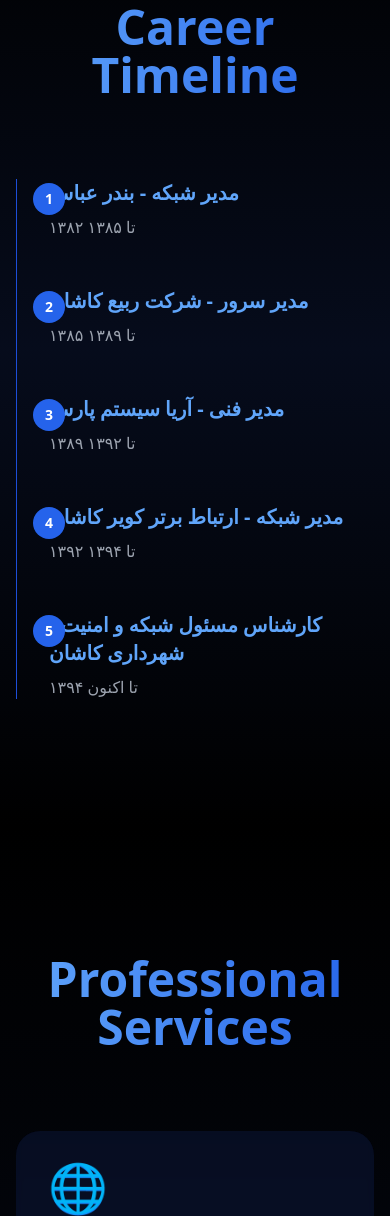
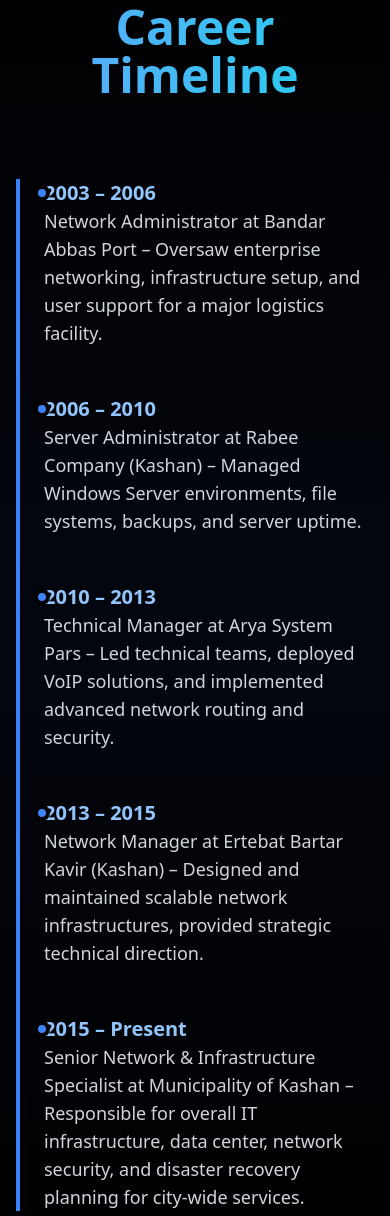
Before and after one commit to naderii/nader-site, a plain HTML site: page index.html in a window 390 px wide. Shown: the part 3735-4951 px from the top of the page. Drawn offline with nearby package versions, Linux system fonts and the light colour scheme.

Commit message:
add timeline

```diff
--- a/index.html
+++ b/index.html
@@ -47,6 +47,8 @@
         <div class="hidden md:flex items-center space-x-8">
           <a href="#about" class="text-gray-300 hover:text-blue-400 transition-colors">About</a>
           <a href="#expertise" class="text-gray-300 hover:text-blue-400 transition-colors">Expertise</a>
+          <a href="#timeline" class="text-gray-300 hover:text-blue-400 transition-colors">Timeline</a>
+
           <a href="#services" class="text-gray-300 hover:text-blue-400 transition-colors">Services</a>
           <a href="#contact" class="text-gray-300 hover:text-blue-400 transition-colors">Contact</a>
         </div>
@@ -185,58 +187,43 @@
     </div>
   </section>
 
-  <!-- Experience Timeline Section -->
-<section id="experience" class="py-32 relative overflow-hidden">
-  <div class="absolute inset-0 bg-gradient-to-b from-black via-blue-900/20 to-black"></div>
-  <div class="relative max-w-5xl mx-auto px-4 sm:px-6 lg:px-8">
-    <h2 class="text-5xl font-bold text-center mb-20 bg-clip-text text-transparent bg-gradient-to-r from-blue-400 to-blue-600">
+  <!-- Career Timeline Section -->
+<section id="career" class="py-32 relative bg-gradient-to-b from-black via-blue-900/10 to-black">
+  <div class="relative max-w-6xl mx-auto px-4 sm:px-6 lg:px-8">
+    <h2 class="text-5xl font-bold text-center mb-20 bg-clip-text text-transparent bg-gradient-to-r from-blue-400 to-cyan-400">
       Career Timeline
     </h2>
-    <div class="relative border-l border-blue-700 pl-8 space-y-12">
+    <div class="relative border-l-4 border-blue-500 pl-6 space-y-12">
 
-      <!-- Item 1 -->
-      <div class="relative group">
-        <div class="absolute -left-4 top-1 w-8 h-8 bg-blue-600 rounded-full flex items-center justify-center text-white text-sm font-bold">1</div>
-        <div class="space-y-2">
-          <h3 class="text-xl font-semibold text-blue-400">مدیر شبکه - بندر عباس</h3>
-          <p class="text-gray-400">۱۳۸۲ تا ۱۳۸۵</p>
-        </div>
+      <!-- Timeline Item -->
+      <div class="relative">
+        <div class="absolute w-4 h-4 bg-blue-500 rounded-full -left-2.5 top-1.5 border-4 border-black"></div>
+        <h3 class="text-xl font-semibold text-blue-300">2003 – 2006</h3>
+        <p class="text-lg text-gray-300">Network Administrator at Bandar Abbas Port – Oversaw enterprise networking, infrastructure setup, and user support for a major logistics facility.</p>
       </div>
 
-      <!-- Item 2 -->
-      <div class="relative group">
-        <div class="absolute -left-4 top-1 w-8 h-8 bg-blue-600 rounded-full flex items-center justify-center text-white text-sm font-bold">2</div>
-        <div class="space-y-2">
-          <h3 class="text-xl font-semibold text-blue-400">مدیر سرور - شرکت ربیع کاشان</h3>
-          <p class="text-gray-400">۱۳۸۵ تا ۱۳۸۹</p>
-        </div>
+      <div class="relative">
+        <div class="absolute w-4 h-4 bg-blue-500 rounded-full -left-2.5 top-1.5 border-4 border-black"></div>
+        <h3 class="text-xl font-semibold text-blue-300">2006 – 2010</h3>
+        <p class="text-lg text-gray-300">Server Administrator at Rabee Company (Kashan) – Managed Windows Server environments, file systems, backups, and server uptime.</p>
       </div>
 
-      <!-- Item 3 -->
-      <div class="relative group">
-        <div class="absolute -left-4 top-1 w-8 h-8 bg-blue-600 rounded-full flex items-center justify-center text-white text-sm font-bold">3</div>
-        <div class="space-y-2">
-          <h3 class="text-xl font-semibold text-blue-400">مدیر فنی - آریا سیستم پارس</h3>
-          <p class="text-gray-400">۱۳۸۹ تا ۱۳۹۲</p>
-        </div>
+      <div class="relative">
+        <div class="absolute w-4 h-4 bg-blue-500 rounded-full -left-2.5 top-1.5 border-4 border-black"></div>
+        <h3 class="text-xl font-semibold text-blue-300">2010 – 2013</h3>
+        <p class="text-lg text-gray-300">Technical Manager at Arya System Pars – Led technical teams, deployed VoIP solutions, and implemented advanced network routing and security.</p>
       </div>
 
-      <!-- Item 4 -->
-      <div class="relative group">
-        <div class="absolute -left-4 top-1 w-8 h-8 bg-blue-600 rounded-full flex items-center justify-center text-white text-sm font-bold">4</div>
-        <div class="space-y-2">
-          <h3 class="text-xl font-semibold text-blue-400">مدیر شبکه - ارتباط برتر کویر کاشان</h3>
-          <p class="text-gray-400">۱۳۹۲ تا ۱۳۹۴</p>
-        </div>
+      <div class="relative">
+        <div class="absolute w-4 h-4 bg-blue-500 rounded-full -left-2.5 top-1.5 border-4 border-black"></div>
+        <h3 class="text-xl font-semibold text-blue-300">2013 – 2015</h3>
+        <p class="text-lg text-gray-300">Network Manager at Ertebat Bartar Kavir (Kashan) – Designed and maintained scalable network infrastructures, provided strategic technical direction.</p>
       </div>
 
-      <!-- Item 5 -->
-      <div class="relative group">
-        <div class="absolute -left-4 top-1 w-8 h-8 bg-blue-600 rounded-full flex items-center justify-center text-white text-sm font-bold">5</div>
-        <div class="space-y-2">
-          <h3 class="text-xl font-semibold text-blue-400">کارشناس مسئول شبکه و امنیت - شهرداری کاشان</h3>
-          <p class="text-gray-400">۱۳۹۴ تا اکنون</p>
-        </div>
+      <div class="relative">
+        <div class="absolute w-4 h-4 bg-blue-500 rounded-full -left-2.5 top-1.5 border-4 border-black"></div>
+        <h3 class="text-xl font-semibold text-blue-300">2015 – Present</h3>
+        <p class="text-lg text-gray-300">Senior Network & Infrastructure Specialist at Municipality of Kashan – Responsible for overall IT infrastructure, data center, network security, and disaster recovery planning for city-wide services.</p>
       </div>
 
     </div>
```
